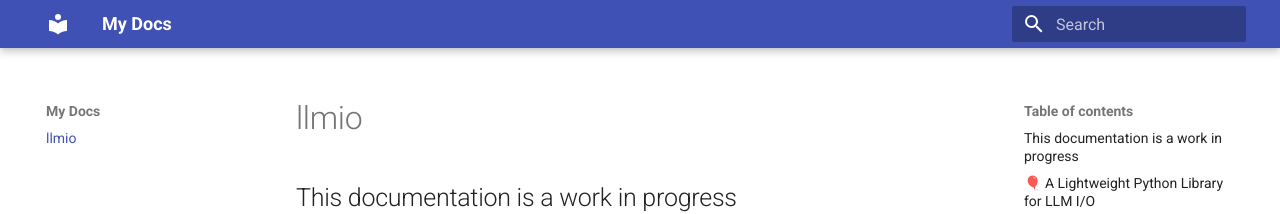
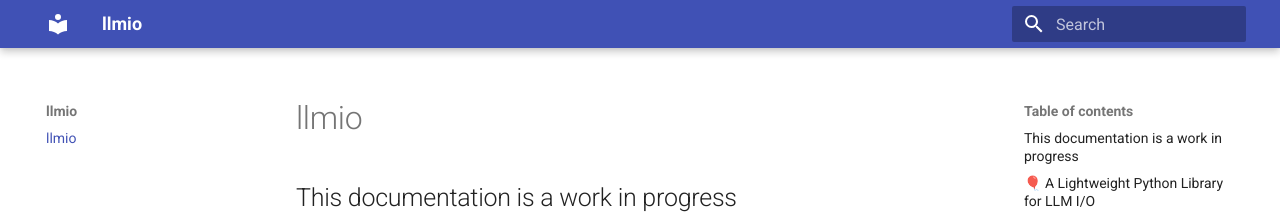
Before and after one commit to badgeir/llmio, an MkDocs documentation site: the page built from docs/index.md, in a window 1280 px wide. Shown: the top 214 px of the page. Built offline with MkDocs 1.6.1 and Material for MkDocs 9.7.7, drawn with Linux system fonts in a browser that asks for light colours.

Commit message:
Change page name

```diff
--- a/mkdocs.yml
+++ b/mkdocs.yml
@@ -1,4 +1,4 @@
-site_name: My Docs
+site_name: llmio
 site_url: https://badgeir.github.io/llmio
 theme:
   name: material
```
